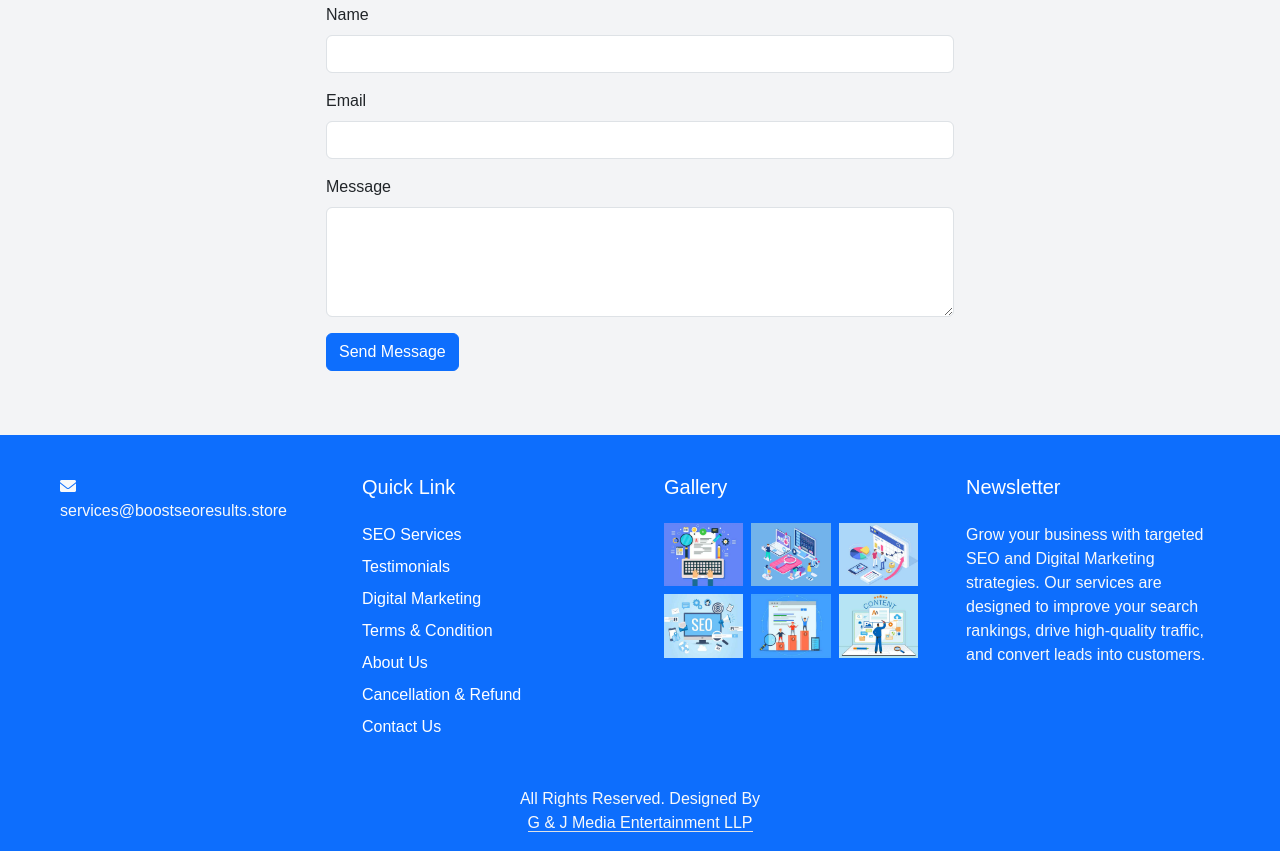
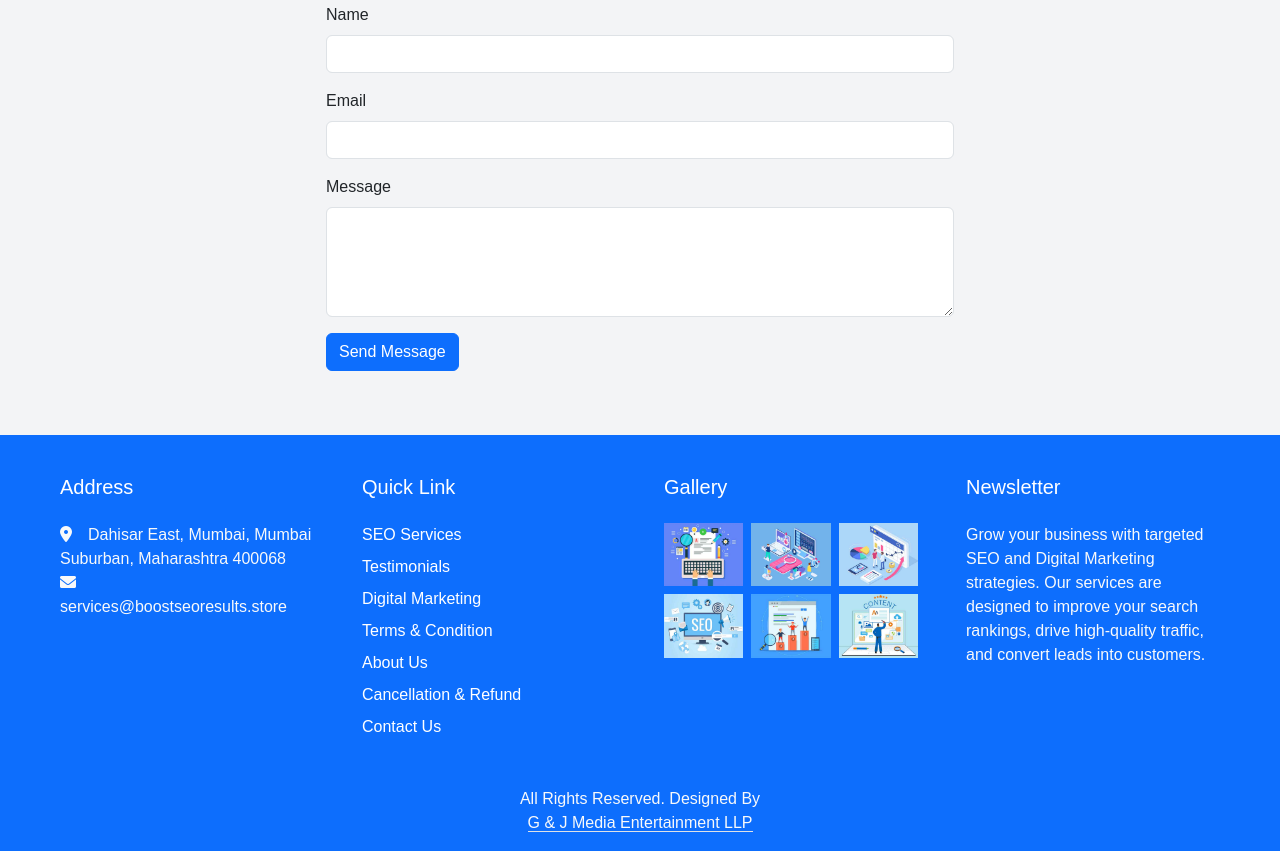
Before and after one commit to Ohom1/Digital_Services, a plain HTML site: page terms.html in a window 1280 px wide. Shown: the part 3481-4332 px from the top of the page. Drawn offline with nearby package versions, Linux system fonts and the light colour scheme.

Commit message:
Update terms.html

```diff
--- a/terms.html
+++ b/terms.html
@@ -294,8 +294,8 @@
         <div class="container py-10 px-lg-5">
             <div class="row g-5">
                 <div class="col-md-6 col-lg-3">
-                    <!-- <p class="section-title text-white h5 mb-4">Address<span></span></p>
-                    <p><i class="fa fa-map-marker-alt me-3"></i>123 Street, New York, USA</p> -->
+                   <p class="section-title text-white h5 mb-4">Address<span></span></p>
+                    <p><i class="fa fa-map-marker-alt me-3"></i>Dahisar East, Mumbai, Mumbai Suburban, Maharashtra 400068</p>
 
                     <a href="mailto:services@boostseoresults.store">
                         <p><i class="fa fa-envelope me-3"></i> services@boostseoresults.store</p>
```
